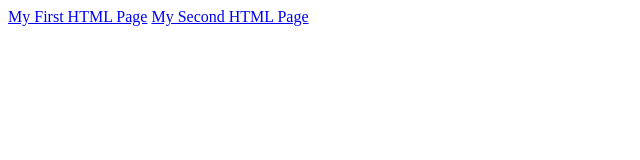
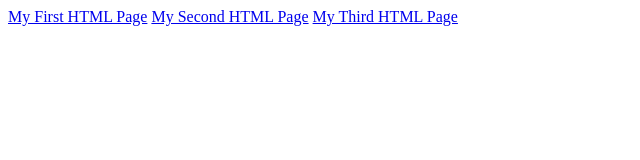
Before and after one commit to lstussi/myWebsite, a plain HTML site: page index.html in a window 1280 px wide. Shown: the whole page, without its empty margins (0-640 px from the left). Drawn offline with Linux system fonts and the light colour scheme.

Commit message:
Update index.html
add link to third html page

```diff
--- a/index.html
+++ b/index.html
@@ -3,5 +3,6 @@
   <body>
     <a href="myFirstPage.html">My First HTML Page</a>
     <a href="mySecondPage.html">My Second HTML Page</a>
+    <a href="myThirdPage.html">My Third HTML Page</a>
   </body>
 </html>
```
